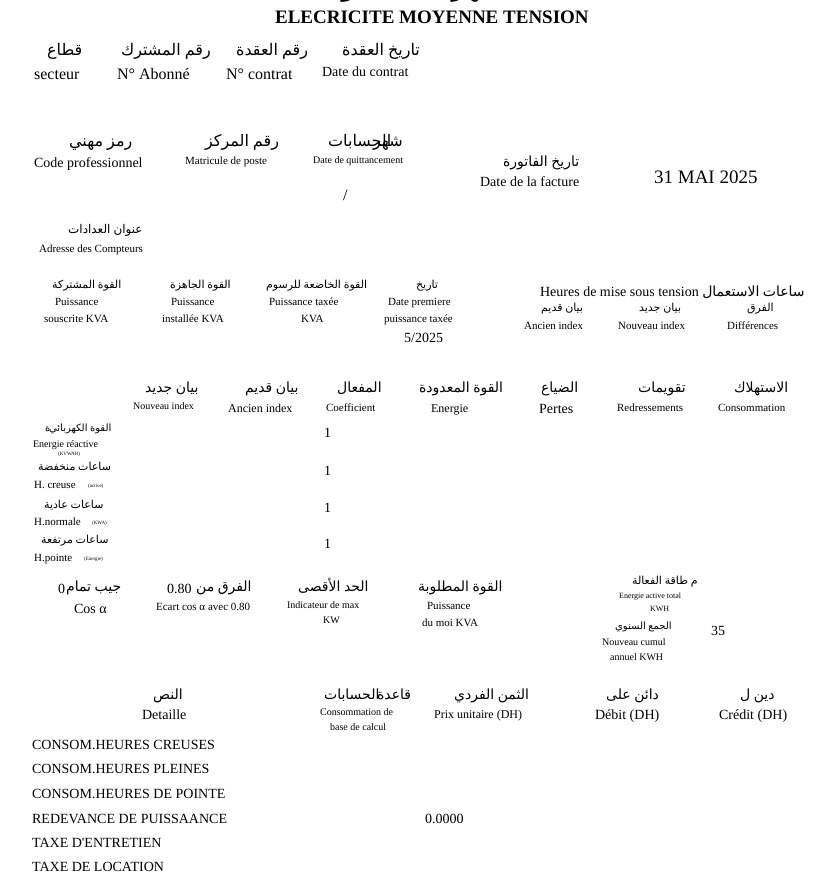
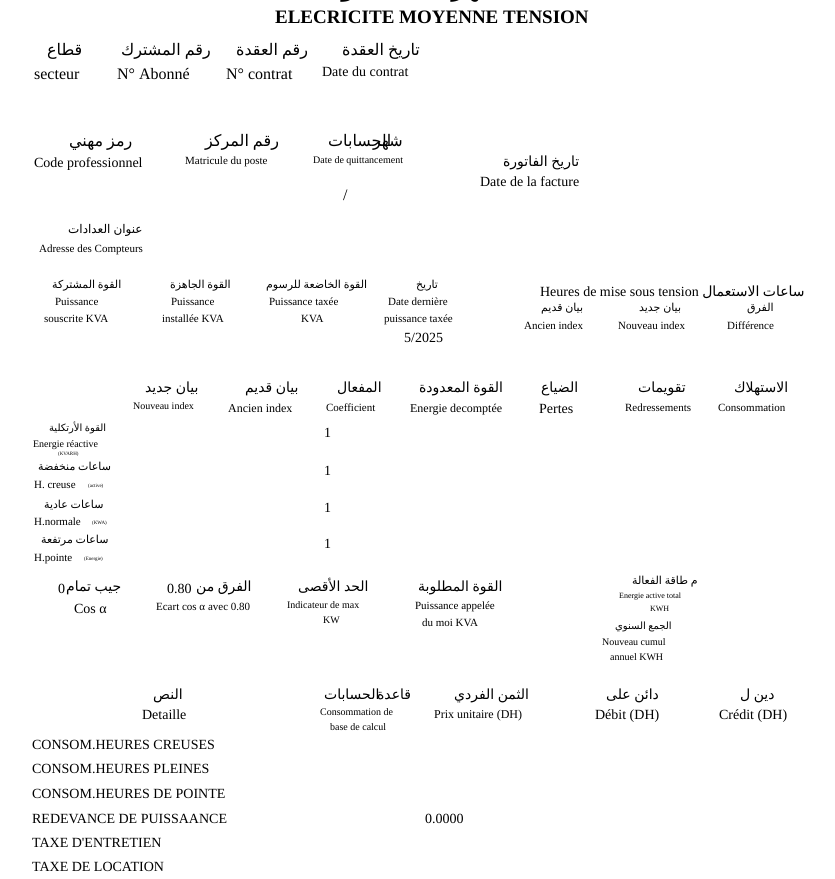
Before and after one commit to Youhup/RadeelStage, a Flask app: template RadeelStage1/radeel/templates/releves/calculer.html in a window 1280 px wide. Shown: the part 157-1036 px from the top of the page, without its empty margins (38-873 px from the left). Run offline with Flask 3, Linux system fonts and the light colour scheme; the template is opened without the code that fills it, so the values that code supplies are empty.

Commit message:
facture 1.2

```diff
--- a/RadeelStage1/radeel/templates/releves/calculer.html
+++ b/RadeelStage1/radeel/templates/releves/calculer.html
@@ -70,7 +70,7 @@
 <p style="position:absolute;top:286px;left:64px;white-space:nowrap" class="ft12">Code&#160;professionnel</p>
 <p style="position:absolute;top:285px;left:193px;white-space:nowrap" class="ft17">&#160;</p>
 <p style="position:absolute;top:262px;left:235px;white-space:nowrap" class="ft17">رقم&#160;المركز&#160;</p>
-<p style="position:absolute;top:285px;left:215px;white-space:nowrap" class="ft11">Matricule&#160;de&#160;poste</p>
+<p style="position:absolute;top:285px;left:215px;white-space:nowrap" class="ft11">Matricule&#160;du&#160;poste</p>
 <p style="position:absolute;top:282px;left:318px;white-space:nowrap" class="ft17">&#160;</p>
 <p style="position:absolute;top:262px;left:403px;white-space:nowrap" class="ft17">شهر&#160;</p>
 <p style="position:absolute;top:262px;left:358px;white-space:nowrap" class="ft17">الحسابات</p>
@@ -82,7 +82,7 @@
 <p style="position:absolute;top:317px;left:373px;white-space:nowrap" class="ft17">{{ releve['mois'] }}/{{ releve['annee'] }}&#160;</p>
 <p style="position:absolute;top:284px;left:533px;white-space:nowrap" class="ft12">تاريخ&#160;الفاتورة&#160;</p>
 <p style="position:absolute;top:305px;left:510px;white-space:nowrap" class="ft12">Date&#160;de&#160;la facture&#160;</p>
-<p style="position:absolute;top:297px;left:684px;white-space:nowrap" class="ft13">31&#160;MAI&#160;2025&#160;</p>
+<p style="position:absolute;top:297px;left:670px;white-space:nowrap" class="ft13">{{ facture.date }}&#160;</p>
 <p style="position:absolute;top:353px;left:98px;white-space:nowrap" class="ft19">عنوان&#160;العدادات&#160;</p>
 <p style="position:absolute;top:373px;left:69px;white-space:nowrap" class="ft11">Adresse&#160;des&#160;Compteurs</p>
 <p style="position:absolute;top:372px;left:199px;white-space:nowrap" class="ft19">&#160;</p>
@@ -98,7 +98,7 @@
 <p style="position:absolute;top:426px;left:299px;white-space:nowrap" class="ft11">Puissance&#160;taxée&#160;</p>
 <p style="position:absolute;top:443px;left:331px;white-space:nowrap" class="ft11">KVA&#160;</p>
 <p style="position:absolute;top:409px;left:446px;white-space:nowrap" class="ft11">تاريخ&#160;</p>
-<p style="position:absolute;top:426px;left:418px;white-space:nowrap" class="ft11">Date&#160;premiere&#160; &#160;</p>
+<p style="position:absolute;top:426px;left:418px;white-space:nowrap" class="ft11">Date&#160;dernière&#160; &#160;</p>
 <p style="position:absolute;top:443px;left:414px;white-space:nowrap" class="ft11">puissance&#160;taxée&#160;</p>
 <p style="position:absolute;top:461px;left:108px;white-space:nowrap" class="ft12">{{ contrat['Puissance_souscrite']}}&#160;</p>
 <p style="position:absolute;top:461px;left:223px;white-space:nowrap" class="ft12">{{ contrat['Puissance_installee']}}&#160;</p>
@@ -110,7 +110,7 @@
 <p style="position:absolute;top:432px;left:669px;white-space:nowrap" class="ft11">بيان&#160;جديد&#160;</p>
 <p style="position:absolute;top:450px;left:648px;white-space:nowrap" class="ft11">Nouveau&#160;index&#160;</p>
 <p style="position:absolute;top:432px;left:777px;white-space:nowrap" class="ft11">الفرق&#160;</p>
-<p style="position:absolute;top:450px;left:757px;white-space:nowrap" class="ft11">Différences&#160;</p>
+<p style="position:absolute;top:450px;left:757px;white-space:nowrap" class="ft11">Différence&#160;</p>
 <p style="position:absolute;top:467px;left:589px;white-space:nowrap" class="ft11">&#160;</p>
 <p style="position:absolute;top:467px;left:689px;white-space:nowrap" class="ft11">&#160;</p>
 <p style="position:absolute;top:467px;left:789px;white-space:nowrap" class="ft11">&#160;</p>
@@ -125,21 +125,20 @@
 <p style="position:absolute;top:532px;left:356px;white-space:nowrap" class="ft11">Coefficient</p>
 <p style="position:absolute;top:529px;left:416px;white-space:nowrap" class="ft12">&#160;</p>
 <p style="position:absolute;top:510px;left:449px;white-space:nowrap" class="ft12">القوة&#160;المعدودة&#160;</p>
-<p style="position:absolute;top:532px;left:461px;white-space:nowrap" class="ft19">Energie</p>
+<p style="position:absolute;top:532px;left:440px;white-space:nowrap" class="ft19">Energie decomptée</p>
 <p style="position:absolute;top:531px;left:507px;white-space:nowrap" class="ft12">&#160;</p>
 <p style="position:absolute;top:510px;left:571px;white-space:nowrap" class="ft12">الضياع&#160;</p>
 <p style="position:absolute;top:532px;left:569px;white-space:nowrap" class="ft12">Pertes&#160;</p>
 <p style="position:absolute;top:510px;left:668px;white-space:nowrap" class="ft12">تقويمات&#160;&#160;</p>
-<p style="position:absolute;top:532px;left:647px;white-space:nowrap" class="ft11">Redressements</p>
+<p style="position:absolute;top:532px;left:655px;white-space:nowrap" class="ft11">Redressements</p>
 <p style="position:absolute;top:529px;left:731px;white-space:nowrap" class="ft12">&#160;</p>
 <p style="position:absolute;top:510px;left:764px;white-space:nowrap" class="ft12">الاستهلاك&#160;</p>
 <p style="position:absolute;top:532px;left:748px;white-space:nowrap" class="ft11">Consommation</p>
 <p style="position:absolute;top:529px;left:831px;white-space:nowrap" class="ft12">&#160;</p>
-<p style="position:absolute;top:553px;left:79px;white-space:nowrap" class="ft18">القوة&#160;الكهربائي</p>
-<p style="position:absolute;top:553px;left:75px;white-space:nowrap" class="ft18">ة</p>
+<p style="position:absolute;top:553px;left:79px;white-space:nowrap" class="ft18">القوة&#160;الأرتكلية</p>
 <p style="position:absolute;top:555px;left:130px;white-space:nowrap" class="ft18">&#160;</p>
 <p style="position:absolute;top:569px;left:63px;white-space:nowrap" class="ft18">Energie&#160;réactive&#160;</p>
-<p style="position:absolute;top:582px;left:88px;white-space:nowrap" class="ft111">(KVWAH)</p>
+<p style="position:absolute;top:582px;left:88px;white-space:nowrap" class="ft111">(KVARH)</p>
 <p style="position:absolute;top:576px;left:117px;white-space:nowrap" class="ft12">&#160;</p>
 <p style="position:absolute;top:556px;left:159px;white-space:nowrap" class="ft12">{{ releve['IER'] }}&#160;</p>
 <p style="position:absolute;top:556px;left:257px;white-space:nowrap" class="ft12">{{ old_releve['IER'] }}&#160;</p>
@@ -193,7 +192,7 @@
 <p style="position:absolute;top:745px;left:353px;white-space:nowrap" class="ft18">KW</p>
 <p style="position:absolute;top:741px;left:370px;white-space:nowrap" class="ft12">&#160;</p>
 <p style="position:absolute;top:709px;left:448px;white-space:nowrap" class="ft12">القوة&#160;المطلوبة&#160;</p>
-<p style="position:absolute;top:730px;left:457px;white-space:nowrap" class="ft11">Puissance&#160; &#160;&#160;&#160; &#160;&#160; &#160; &#160;&#160;&#160;</p>
+<p style="position:absolute;top:730px;left:445px;white-space:nowrap" class="ft11">Puissance&#160;appelée &#160;&#160;&#160; &#160;&#160; &#160; &#160;&#160;&#160;</p>
 <p style="position:absolute;top:747px;left:452px;white-space:nowrap" class="ft11">du&#160;moi&#160;KVA</p>
 <p style="position:absolute;top:744px;left:516px;white-space:nowrap" class="ft12">&#160;</p>
 <p style="position:absolute;top:764px;left:62px;white-space:nowrap" class="ft12">{{ facture.cos_phi }}&#160;</p>
@@ -209,7 +208,7 @@
 <p style="position:absolute;top:767px;left:632px;white-space:nowrap" class="ft18">Nouveau&#160;cumul&#160;</p>
 <p style="position:absolute;top:782px;left:640px;white-space:nowrap" class="ft18">annuel&#160;KWH</p>
 <p style="position:absolute;top:778px;left:701px;white-space:nowrap" class="ft12">&#160;</p>
-<p style="position:absolute;top:754px;left:741px;white-space:nowrap" class="ft12">35&#160;</p>
+<p style="position:absolute;top:754px;left:741px;white-space:nowrap" class="ft12">&#160;</p>    <!--35-->
 <p style="position:absolute;top:817px;left:183px;white-space:nowrap" class="ft12">النص&#160;</p>
 <p style="position:absolute;top:838px;left:172px;white-space:nowrap" class="ft12">Detaille&#160;</p>
 <p style="position:absolute;top:817px;left:407px;white-space:nowrap" class="ft12">قاعدة</p>
```
Also changed, not shown: RadeelStage1/radeel/releve.py (+6 -4 lines).
